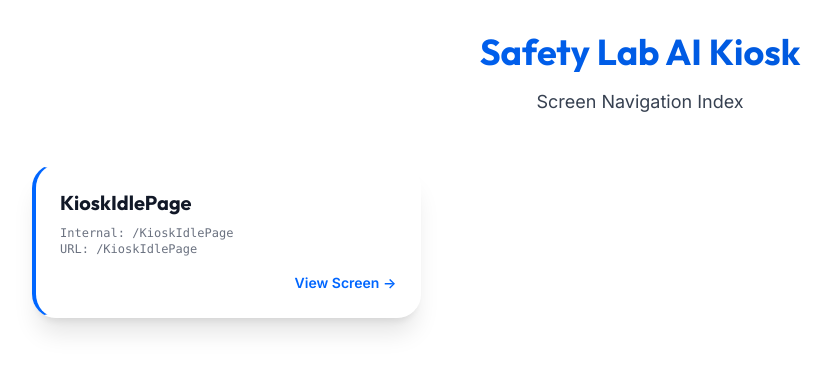
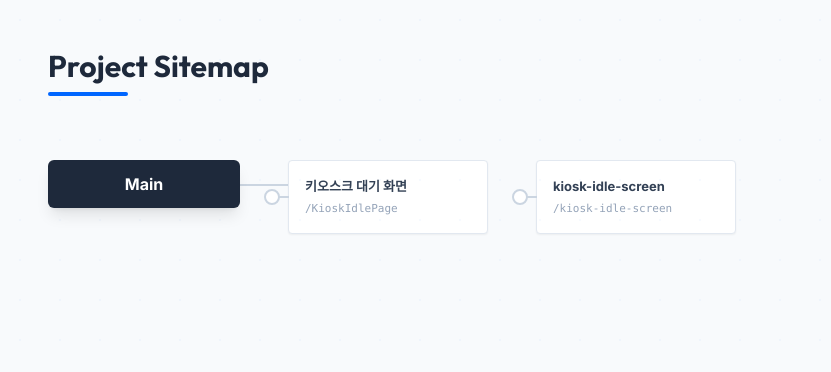
Before and after one commit to kkh851211/safetylabai, a React (Vite) app: page / in a window 1280 px wide. Shown: the top 372 px of the page, without its empty margins (0-831 px from the left). Built offline with nearby package versions, Linux system fonts and the light colour scheme.

Commit message:
인덱스 페이지

```diff
--- a/src/app/pages/IndexPage.tsx
+++ b/src/app/pages/IndexPage.tsx
@@ -1,61 +1,96 @@
 import React from 'react';
 import { Link } from 'react-router-dom';
 
+interface PageItem {
+  name: string;
+  path: string;
+  fullUrl: string;
+  category: string;
+}
+
 const IndexPage: React.FC = () => {
-  // Logic to get all files in src/app/pages
-  // In a real scenario, this would be dynamic.
-  // For now, we'll use Vite's import.meta.glob to find files in ../pages/
-  const pages = import.meta.glob('../pages/*.tsx');
+  // Scan all files in pages including subdirectories (eager to get exports like 'title')
+  const pages = import.meta.glob<{ title?: string }>('../pages/**/*.tsx', { eager: true });
   const base = import.meta.env.BASE_URL.replace(/\/$/, '');
-  const pageNames = Object.keys(pages)
+
+  const allPages: PageItem[] = Object.keys(pages)
     .map((path) => {
-      const name = path.split('/').pop()?.replace('.tsx', '') || '';
+      const parts = path.split('/');
+      const fileName = parts.pop()?.replace('.tsx', '') || '';
+      // Category is the directory name, or 'General' if in root
+      const category = parts.length > 2 ? parts[parts.length - 1] : 'Main';
+
+      // Get the exported title or fallback to fileName
+      const displayName = pages[path]?.title || fileName;
+
       return {
-        name,
-        path: `/${name}`,
-        fullUrl: `${base}/${name}`.replace(/\/+/g, '/'),
+        name: displayName,
+        path: `/${fileName}`,
+        fullUrl: `${base}/${fileName}`.replace(/\/+/g, '/'),
+        category: category
       };
     })
-    .filter(page => page.name !== 'IndexPage');
+    .filter(page => page.name !== 'IndexPage' && page.name !== 'index');
+
+  // Group pages by category
+  const groupedPages = allPages.reduce((acc, page) => {
+    if (!acc[page.category]) acc[page.category] = [];
+    acc[page.category].push(page);
+    return acc;
+  }, {} as Record<string, PageItem[]>);
+
+  const categories = Object.keys(groupedPages);
 
   return (
-    <div className="p-8 max-w-7xl mx-auto">
-      <header className="mb-12 text-center">
-        <h1 className="text-4xl font-bold bg-gradient-to-r from-primary to-primary-dark bg-clip-text text-transparent mb-4">
-          Safety Lab AI Kiosk
-        </h1>
-        <p className="text-secondary-dark text-lg">Screen Navigation Index</p>
+    <div className="p-12 min-h-screen bg-[#F8FAFC]">
+      <header className="mb-16">
+        <h1 className="text-3xl font-bold text-slate-800 mb-2">Project Sitemap</h1>
+        <div className="h-1 w-20 bg-primary rounded-full" />
       </header>
 
-      {pageNames.length === 0 ? (
-        <div className="text-center py-20 glass-card">
-          <p className="text-secondary-dark mb-4">No screens found in src/app/pages/</p>
-          <p className="text-sm text-secondary">Add .tsx files to the pages directory to see them here.</p>
+      <div className="flex flex-col gap-12 relative">
+        {categories.map((category, idx) => (
+          <div key={category} className="flex items-start group">
+            {/* Category Node */}
+            <div className="flex-shrink-0 w-48 h-12 flex items-center justify-center bg-slate-800 text-white rounded-md font-bold shadow-lg z-10">
+              {category}
             </div>
-      ) : (
-        <div className="grid grid-cols-1 md:grid-cols-2 lg:grid-cols-3 gap-6">
-          {pageNames.map((page) => (
+
+            {/* Horizontal Line and Nodes */}
+            <div className="flex flex-wrap items-center gap-x-12 gap-y-6 ml-12 relative before:content-[''] before:absolute before:left-[-48px] before:top-6 before:w-12 before:h-[2px] before:bg-slate-300">
+              {groupedPages[category].map((page) => (
                 <Link
                   key={page.path}
                   to={page.path}
-              className="glass-card p-6 group hover:translate-y-[-4px] hover:shadow-2xl transition-all border-l-4 border-l-primary"
+                  className="relative flex flex-col min-w-[200px] p-4 bg-white border border-slate-200 rounded shadow-sm hover:shadow-md hover:border-primary transition-all group/node"
                 >
-              <h3 className="text-xl font-bold mb-2 group-hover:text-primary transition-colors">
+                  {/* Small circle connector */}
+                  <div className="absolute left-[-25px] top-1/2 -translate-y-1/2 w-4 h-4 rounded-full bg-white border-2 border-slate-300 group-hover/node:border-primary z-10" />
+                  {/* Line to the circle */}
+                  <div className="absolute left-[-20px] top-1/2 -translate-y-1/2 w-5 h-[2px] bg-slate-300 group-hover/node:bg-primary" />
+
+                  <span className="text-[13px] font-bold text-slate-700 group-hover/node:text-primary mb-1">
                     {page.name}
-              </h3>
-              <p className="text-xs font-mono text-secondary mb-4">
-                Internal: {page.path}<br/>
-                URL: {page.fullUrl}
-              </p>
-              <div className="flex justify-end">
-                <span className="text-sm font-semibold text-primary group-hover:underline">
-                  View Screen →
                   </span>
-              </div>
+                  <span className="text-[11px] font-mono text-slate-400">
+                    {page.fullUrl}
+                  </span>
                 </Link>
               ))}
             </div>
+
+            {/* Vertical Line for grouping (only if not last) */}
+            {idx < categories.length - 1 && (
+              <div className="absolute left-24 top-12 w-[2px] h-12 bg-slate-300 -z-0" />
             )}
+          </div>
+        ))}
+      </div>
+
+      {/* Background Decor */}
+      <div className="fixed inset-0 pointer-events-none opacity-[0.03] overflow-hidden">
+        <div className="absolute top-0 left-0 w-full h-full bg-[radial-gradient(#0066FF_1px,transparent_1px)] [background-size:40px_40px]" />
+      </div>
     </div>
   );
 };
--- a/src/app/pages/KioskIdlePage.tsx
+++ b/src/app/pages/KioskIdlePage.tsx
@@ -1,4 +1,5 @@
 import { KioskIdleScreen } from "./components/kiosk-idle-screen";
+export const title = "키오스크 대기 화면";
 
 export default function KioskIdlePage() {
   return (
```
Lines whose indentation alone changed are shown as unchanged.
